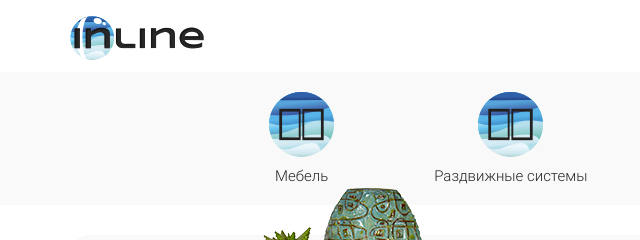
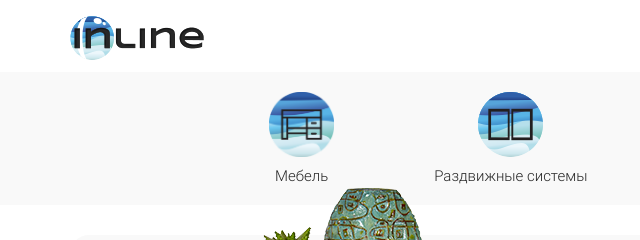
Before and after one commit to Sorokatov/inline, a website: page app/index.html in a window 1280 px wide. Shown: the top 240 px of the page, 0-640 px from the left. Drawn offline with nearby package versions, Linux system fonts and the light colour scheme; files that its build step writes are made by us from their sources; files whose address does not match are found by name.

Commit message:
icon for menu added, category menu z-index fix

```diff
--- a/app/styles/components/category-nav.scss
+++ b/app/styles/components/category-nav.scss
@@ -19,7 +19,7 @@
             background-size: cover;
 
             &._c1 {
-                @include bg-image('/category-2.png');
+                @include bg-image('/category-1.png');
             }
 
             &._c2 {
@@ -82,6 +82,7 @@
         background-color: $white;
         transition: $transition-time all;
         opacity: 1;
+        z-index: 2;
 
         &._hidden {
             pointer-events: none;
```
Also changed, not shown: app/images/category-1.png (added).
